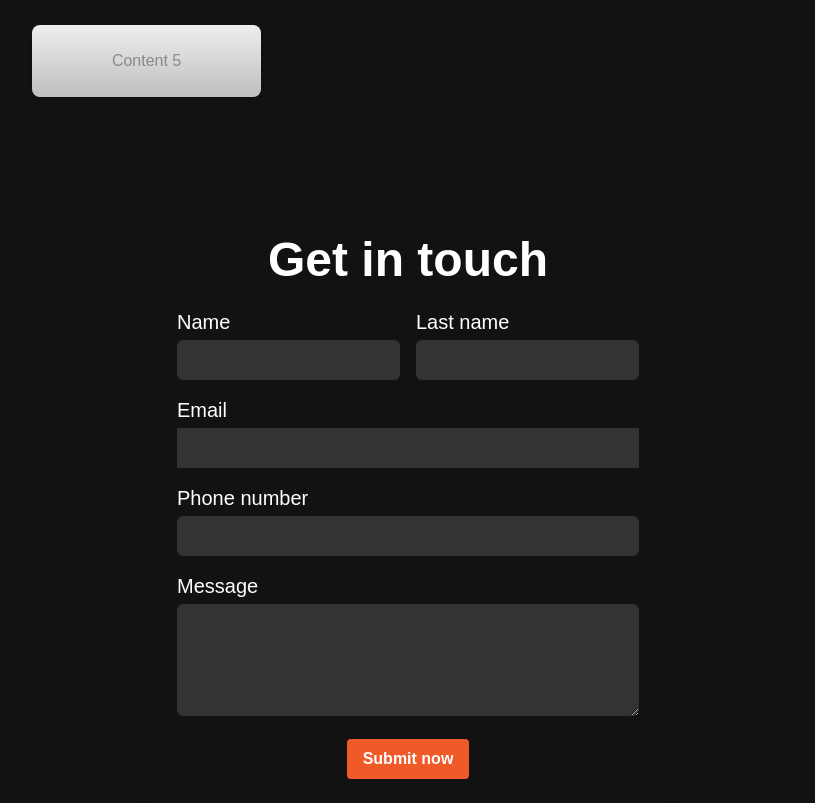
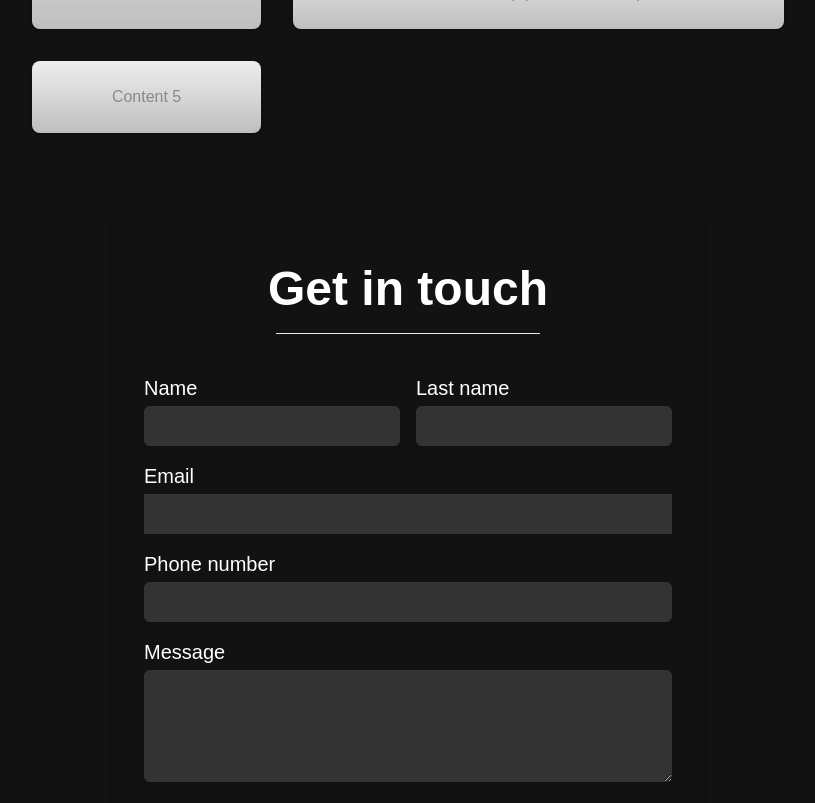
Before and after one commit to Natink1/My-Portfolio, a React (Vite) app: page / in a window 1280 px wide. Shown: the part 3840-4643 px from the top of the page, without its empty margins (232-1047 px from the left). Built offline with nearby package versions, Linux system fonts and the light colour scheme.

Commit message:
Contact us

```diff
--- a/src/components/ContactForm.jsx
+++ b/src/components/ContactForm.jsx
@@ -3,35 +3,35 @@ import {motion } from "framer-motion"
 const ContactForm = () => {
   return (
 
-    <div id="Contactme" className=" min-h-screen flex flex-col items-center justify-center py-12 px-6">
-      <div className="rounded-lg shadow-md p-8 w-250">
-        <h2 className="text-5xl font-bold text-white mb-6 text-center">Get in touch</h2> {/* Title */}
-
-        <form className="space-y-4">
-          <div className="grid grid-cols-2 gap-4"> {/* Grid for name fields */}
+    <div id="Contactme" className=" min-h-screen flex flex-col items-center lg:!w-1/2 place-self-center justify-center py-12 px-6">
+      <div className="rounded-lg shadow-md p-8 w-full">
+      <h1 className="text-center text-white font-bold text-2xl lg:!text-5xl pt-5 pb-5">Get in touch</h1> {/* Title */}
+      <hr className='text-white w-6/12 place-self-center'></hr>
+        <form className="space-y-4 mt-10">
+          <div className="grid grid-1 lg:!grid-cols-2 gap-4">
             <div>
-              <label htmlFor="firstName" className="block text-white text-sm text-xl">Name</label>
+              <label htmlFor="firstName" className="block text-white text-xl">Name</label>
               <input type="text" id="firstName" className="mt-1 p-2 w-full  rounded-md bg-[#333] text-white focus: focus:border-indigo-500" />
             </div>
 
             <div>
-              <label htmlFor="lastName" className="block text-white text-sm text-xl">Last name</label>
+              <label htmlFor="lastName" className="block text-white text-xl">Last name</label>
               <input type="text" id="lastName" className="mt-1 p-2 w-full border-[#ffffffc2] rounded-md bg-[#333] text-white focus:ring-indigo-500 focus:border-indigo-500" />
             </div>
           </div>
 
           <div>
-            <label htmlFor="email" className="block text-white text-sm text-xl">Email</label>
+            <label htmlFor="email" className="block text-white text-xl">Email</label>
             <input type="email" id="email" className="mt-1 p-2 w-full  border-[#ffffffc2]rounded-md bg-[#333] text-white focus:ring-indigo-500 focus:border-indigo-500" />
           </div>
 
           <div>
-            <label htmlFor="phone" className="block text-white text-sm text-xl">Phone number</label>
+            <label htmlFor="phone" className="block text-white text-xl">Phone number</label>
             <input type="tel" id="phone" className="mt-1 p-2 w-full  rounded-md bg-[#333] text-white focus:ring-indigo-500 focus:border-indigo-500" />
           </div>
 
           <div>
-            <label htmlFor="message" className="block text-white text-sm text-xl">Message</label>
+            <label htmlFor="message" className="block text-white text-xl">Message</label>
             <textarea id="message" rows="4" className="mt-1 p-2 w-full  rounded-md bg-[#333] text-white focus:ring-indigo-500 focus:border-indigo-500"></textarea>
           </div>
 
@@ -42,7 +42,7 @@ const ContactForm = () => {
           </div>
         </form>
 
-        <p className="mt-6 text-center text-white text-sm">&copy; Natink 2025</p>
+        <p className="mt-6 text-center text-white">&copy; Natink 2025</p>
       </div>
     </div>
   );
--- a/src/components/Experience.jsx
+++ b/src/components/Experience.jsx
@@ -7,7 +7,7 @@ const Experience = () => {
         <h1 className="text-center text-white font-bold text-4xl lg:!text-6xl pt-10">
           Experience
         </h1>
-        <p className="text-center text-white px-28 pt-5 ">
+        <p className="text-center text-white pt-5 p-5 ">
           Lorem ipsum dolor sit amet, consectetur adipisicing elit, sed do
           eiusmod tempor incididunt ut labore
         </p>
--- a/src/components/Skills.jsx
+++ b/src/components/Skills.jsx
@@ -60,7 +60,7 @@ const Skills = () => {
         <h1 className="text-center text-white font-bold text-4xl lg:!text-6xl pt-10">
           Skills
         </h1>
-        <p className="text-center text-white px-28 pt-5 ">
+        <p className="text-center text-white pt-5 p-4">
           Lorem ipsum dolor sit amet, consectetur adipisicing elit, sed do
           eiusmod tempor incididunt{" "}
         </p>
```
